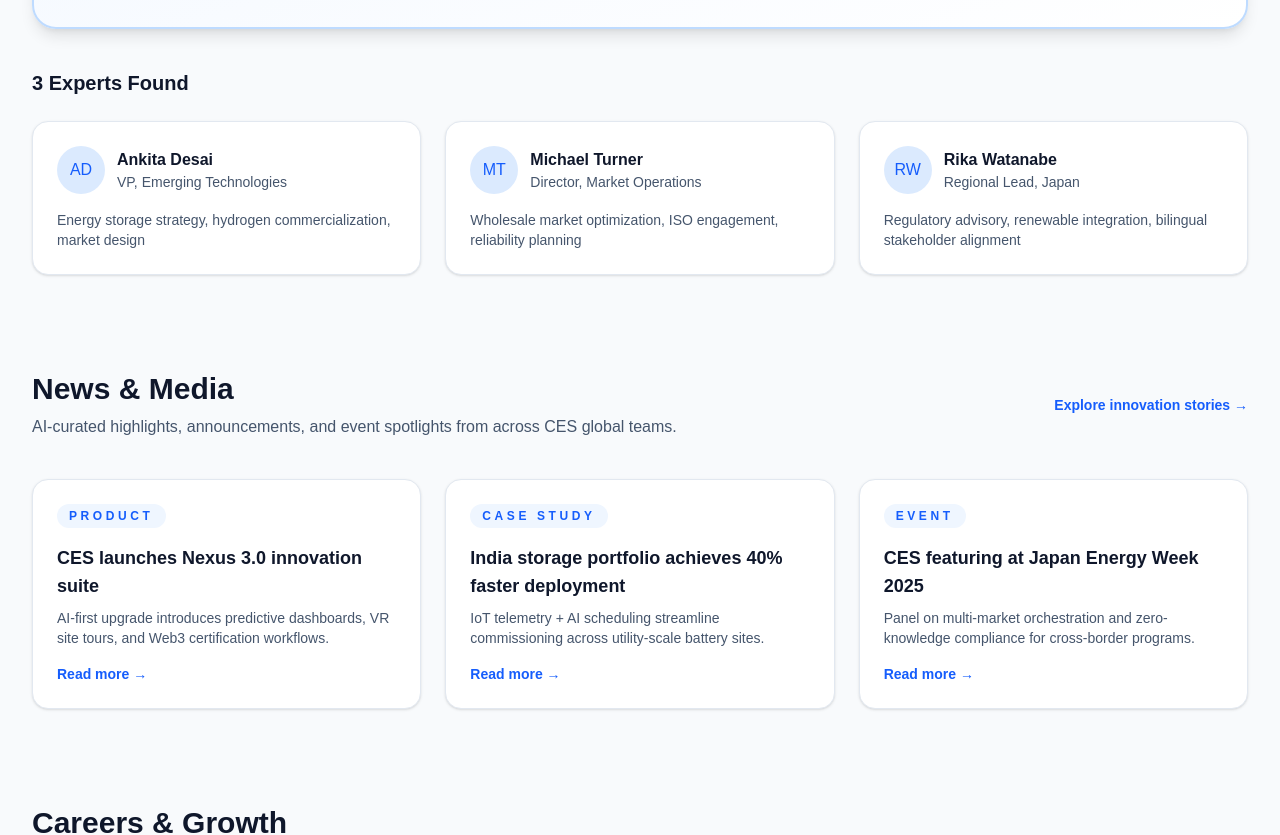
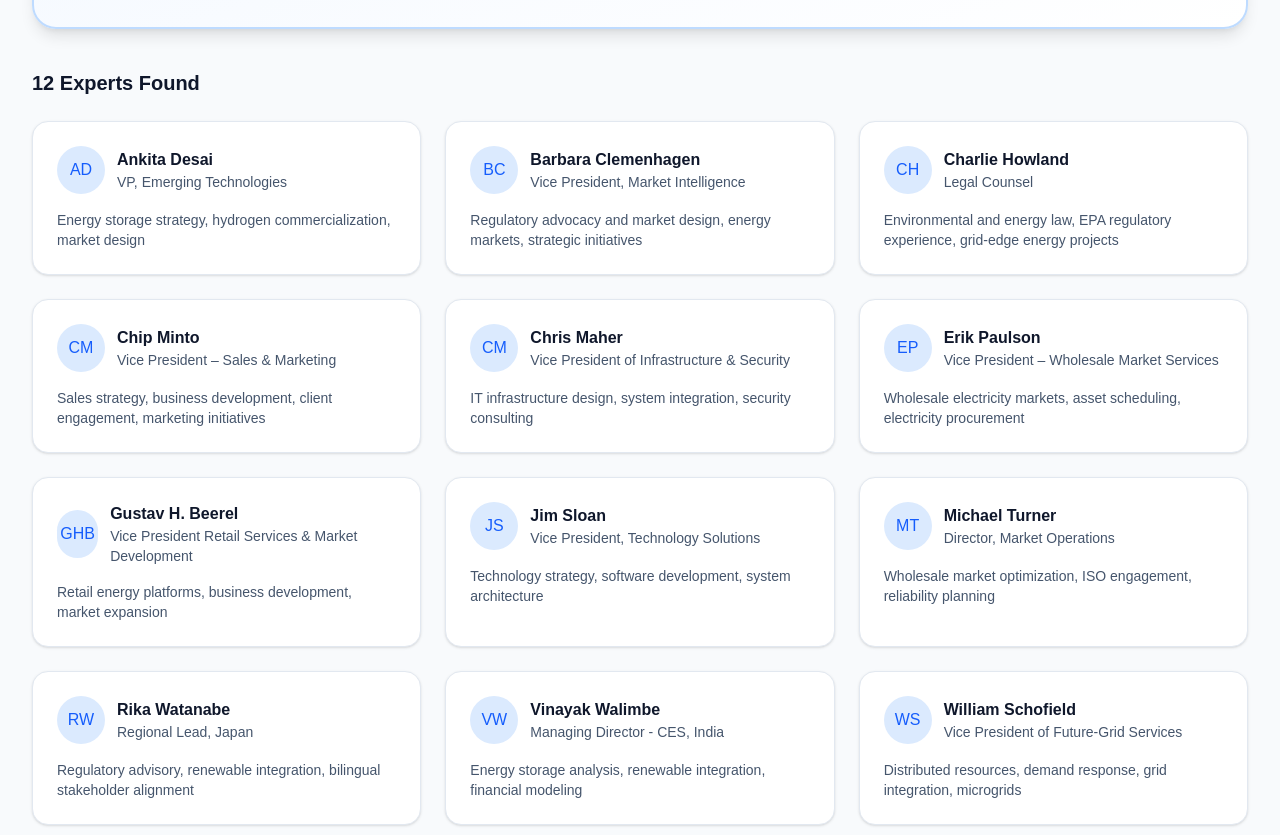
Before and after one commit to mangeshraut712/ces-ltd.com, a Next.js app: page /en-US in a window 1280 px wide. Shown: the part 4960-5795 px from the top of the page. Built offline with nearby package versions, Linux system fonts and the light colour scheme.

Commit message:
Add comprehensive list of CES experts to experts section

```diff
--- a/src/components/sections/ExpertsSection.tsx
+++ b/src/components/sections/ExpertsSection.tsx
@@ -27,6 +27,51 @@
     name: 'Rika Watanabe',
     role: 'Regional Lead, Japan',
     focus: 'Regulatory advisory, renewable integration, bilingual stakeholder alignment',
+  },
+  {
+    name: 'Barbara Clemenhagen',
+    role: 'Vice President, Market Intelligence',
+    focus: 'Regulatory advocacy and market design, energy markets, strategic initiatives',
+  },
+  {
+    name: 'Charlie Howland',
+    role: 'Legal Counsel',
+    focus: 'Environmental and energy law, EPA regulatory experience, grid-edge energy projects',
+  },
+  {
+    name: 'Chip Minto',
+    role: 'Vice President – Sales & Marketing',
+    focus: 'Sales strategy, business development, client engagement, marketing initiatives',
+  },
+  {
+    name: 'Chris Maher',
+    role: 'Vice President of Infrastructure & Security',
+    focus: 'IT infrastructure design, system integration, security consulting',
+  },
+  {
+    name: 'Erik Paulson',
+    role: 'Vice President – Wholesale Market Services',
+    focus: 'Wholesale electricity markets, asset scheduling, electricity procurement',
+  },
+  {
+    name: 'Gustav H. Beerel',
+    role: 'Vice President Retail Services & Market Development',
+    focus: 'Retail energy platforms, business development, market expansion',
+  },
+  {
+    name: 'Jim Sloan',
+    role: 'Vice President, Technology Solutions',
+    focus: 'Technology strategy, software development, system architecture',
+  },
+  {
+    name: 'Vinayak Walimbe',
+    role: 'Managing Director - CES, India',
+    focus: 'Energy storage analysis, renewable integration, financial modeling',
+  },
+  {
+    name: 'William Schofield',
+    role: 'Vice President of Future-Grid Services',
+    focus: 'Distributed resources, demand response, grid integration, microgrids',
   },
 ];
 
```
